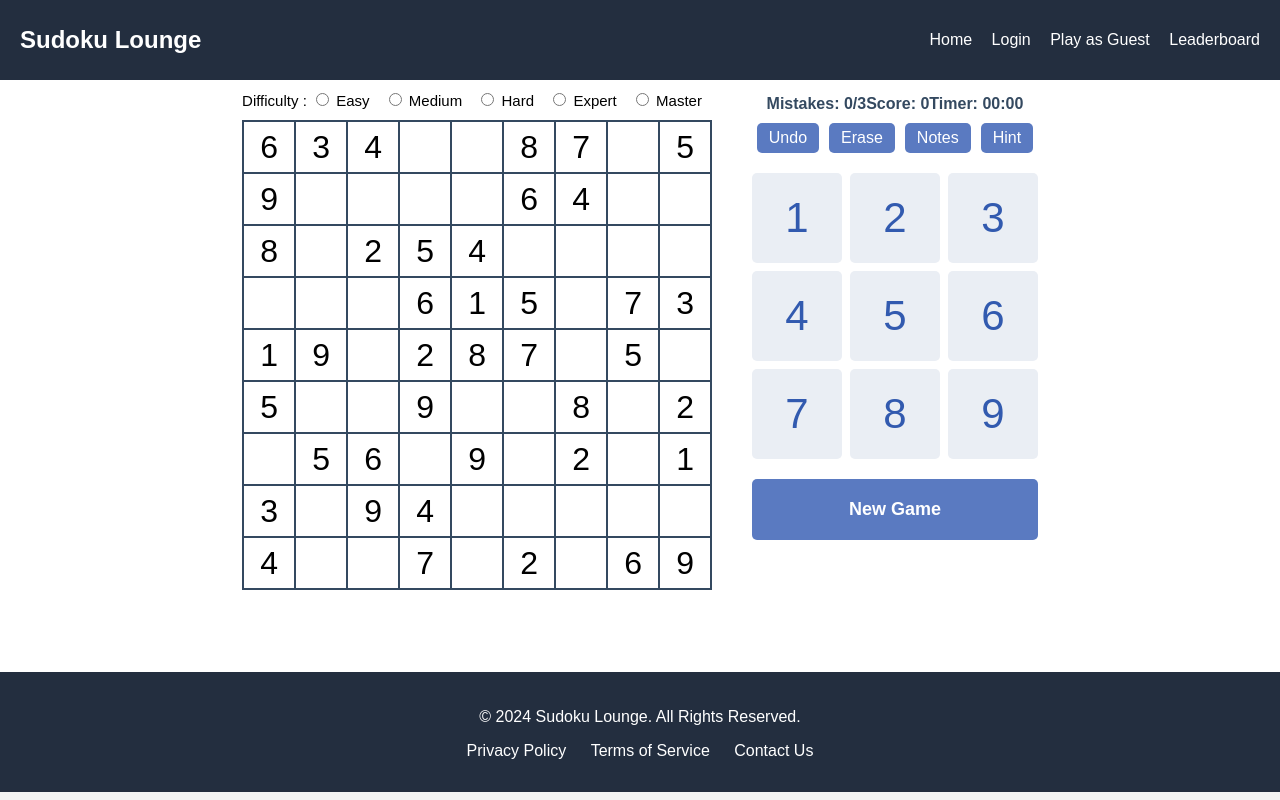
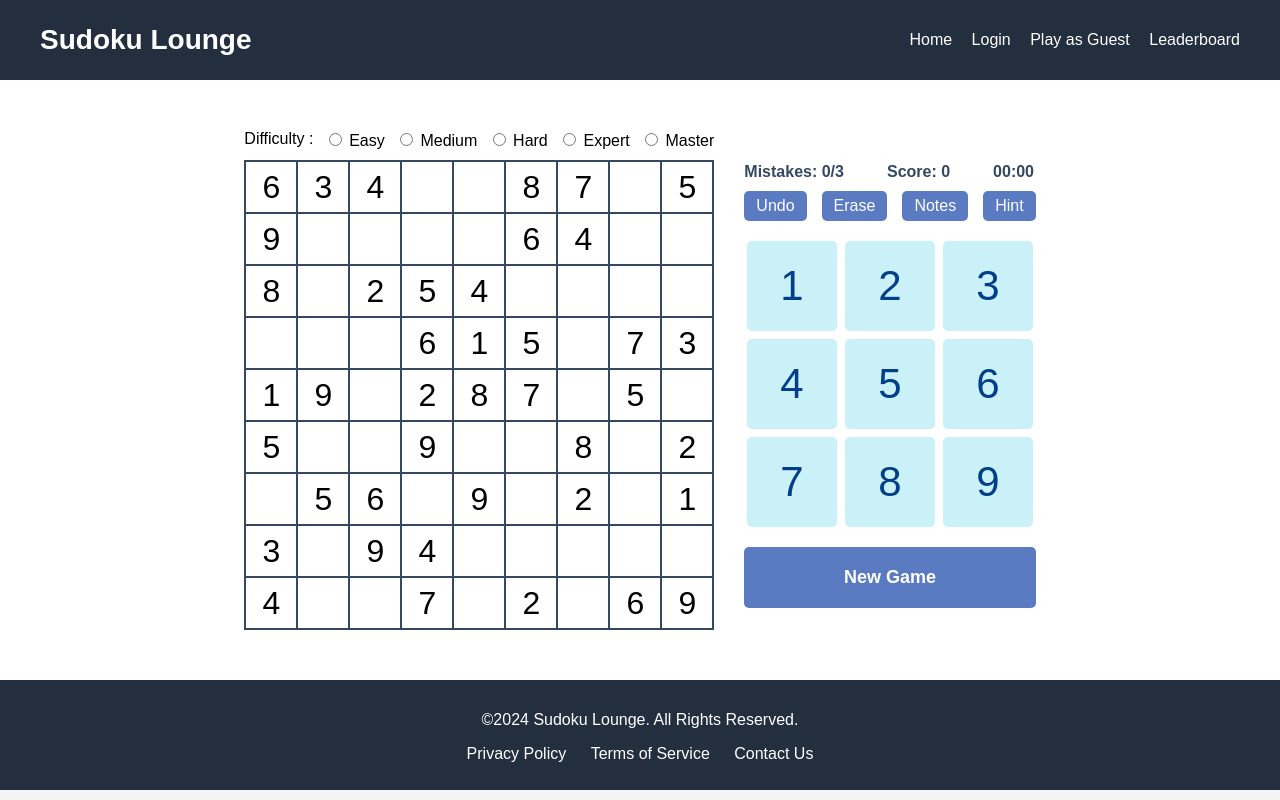
Before and after one commit to KUNAL152/SudokuZone, a Flask app: page /play in a window 1280 px wide. Run offline with Flask 3, Linux system fonts and the light colour scheme.

Commit message:
some changes

```diff
--- a/static/leaderboard.css
+++ b/static/leaderboard.css
@@ -1,7 +1,7 @@
 /* Leaderboard Section */
 .leaderboard {
   height: 100%;
-  background-color: #f9f9f9;
+  background-color:white;
   text-align:center;
 }
 
--- a/static/play.css
+++ b/static/play.css
@@ -1,22 +1,22 @@
 .container1 {
+  background-color:white;
   height:100%;
   display: flex;
   justify-content: center;
-  align-items: flex-start;
-  gap: 20px;
+  align-items: center;
+  gap: 30px;
   margin: 0 auto;
 
 }
 
 .difficulty-section {
   display: flex;
-  margin:10px 0;
-  flex-direction: column;
+  margin-bottom:10px;
+  justify-content:space-between;
 }
 
 .difficulty-section label {
-  font-size: 15px;
-  margin-right:10px;
+  font-size: 16px;
 }
 
 .sudoku-board {
@@ -53,20 +53,22 @@
 
 .stats {
   display: flex;
-  justify-content: space-between;
-  /* margin-top:10px 0; */
+  width:100%;
+  margin: 10px 0;
+  gap:43px;
+
 }
 
 .stats div {
   font-size: 16px;
-  margin: 15px 0 10px 0;
   font-weight:600;
   color: #344960;
 }
 
 .buttons {
+  width:100%;
   display: flex;
-  gap: 10px;
+  gap: 15px;
 }
 
 .buttons button {
@@ -94,8 +96,8 @@
   width: 90px;
   height: 90px;
   font-size: 42px;
-  background-color: #EAEEF4;
-  color: #325aaf;
+  background-color: #caf0f8;
+  color: #023e8a;
   border: none;
   border-radius: 5px;
   cursor: pointer;
@@ -103,7 +105,7 @@
 }
 
 .numpad button:hover {
-  background-color: #d0d8f1;
+  background-color: #90e0ef;
 }
 
 .new-game {
--- a/static/styles.css
+++ b/static/styles.css
@@ -18,7 +18,7 @@ html, body {
 header {
     background-color: #232E3F;
     color: #fff;
-    padding: 20px;
+    padding: 20px 40px;
     display: flex;
     justify-content: space-between;
     align-items: center;
@@ -27,7 +27,7 @@ header {
 
 header h1 {
     margin: 0;
-    font-size: 24px;
+    font-size: 28px;
 }
 
 nav a {
@@ -40,9 +40,10 @@ nav a {
 /* Main Content Styles */
 .main {
     flex: 1;
-    background-color: white;
-    height: 74vh; /* Content area takes up 74% of the viewport height */
-    box-sizing: border-box; /* Ensures padding doesn’t affect height */
+    background-color:white;;
+    height: 75vh; /* Content area takes up 74% of the viewport height */
+    box-sizing: border-box;
+/* Ensures padding doesn’t affect height */
 }
 
 /* Footer Styles */
@@ -50,8 +51,8 @@ footer {
     background-color: #232E3F;
     color: white;
     text-align: center;
-    padding: 20px;
-    height: 10vh; /* Footer takes 10% of the viewport height */
+    padding: 15px;
+    height: 10vh;
 }
 
 footer a {
--- a/templates/home.html
+++ b/templates/home.html
@@ -9,13 +9,13 @@
 {% block content %}
 
 <!-- Hero Section -->
-<section class="hero">
+<div class="hero">
     <h1>Welcome to Sudoku Lounge</h1>
     <p>Challenge your mind with endless Sudoku puzzles!</p>
     <div class="buttons">
         <a class="play-button" href="/play">Play as Guest</a>
         <a class="login-button" href='/login'>Login / Sign Up</a>
     </div>
-</section>
+</div>
 
 {% endblock %}
--- a/templates/layout.html
+++ b/templates/layout.html
@@ -14,7 +14,7 @@
 
     <!-- Header -->
     <header>
-        <h1>Sudoku Lounge</h1>
+        <h1><a href="/" style="text-decoration:none;color:white;">Sudoku Lounge</a></h1>
         <nav>
             <a href="/">Home</a>
             <a href="/login">Login</a>
@@ -31,7 +31,7 @@
 
     <!-- Footer -->
     <footer>
-        <p>&copy; 2024 Sudoku Lounge. All Rights Reserved.</p>
+        <p>&copy;2024 Sudoku Lounge. All Rights Reserved.</p>
         <a href="#">Privacy Policy</a>
         <a href="#">Terms of Service</a>
         <a href="#">Contact Us</a>
--- a/templates/play.html
+++ b/templates/play.html
@@ -10,13 +10,13 @@
 
     <div class="sudoku">
         <!-- Difficulty Selection -->
-        <div class="difficulty-section"><span>
-            <label>Difficulty : <label>
-            <label><input type="radio" name="difficulty" value="easy"> Easy</label>
+        <div class="difficulty-section">
+            <label>Difficulty : </label>
+            <label><input type="radio" name="difficulty" value="easy" > Easy</label>
             <label><input type="radio" name="difficulty" value="medium"> Medium</label>
             <label><input type="radio" name="difficulty" value="hard"> Hard</label>
             <label><input type="radio" name="difficulty" value="expert"> Expert</label>
-            <label><input type="radio" name="difficulty" value="master"> Master</label></span>
+            <label><input type="radio" name="difficulty" value="master"> Master</label>
         </div>
 
         <!-- Sudoku Board using table -->
@@ -39,12 +39,8 @@
     <div class="controls">
         <!-- Game Stats -->
         <div class="stats">
-            <span><div>Mistakes: <span id="mistakes">0/3</span></div></span>
-            <span><div>Score: <span id="score">0</span></div></span>
-            <span><div>Timer: <span id="timer">00:00</span></div></span>
+            <div>Mistakes: 0/3</div><div>Score: 0</div><div>00:00</div>
         </div>
-
-    <div class="controls">
         <!-- Action buttons -->
         <div class="buttons">
             <button>Undo</button><button>Erase</button><button>Notes</button><button>Hint</button>
```
Also changed, not shown: static/home.css (+8 -7 lines), static/login.css (+4 -4 lines).
